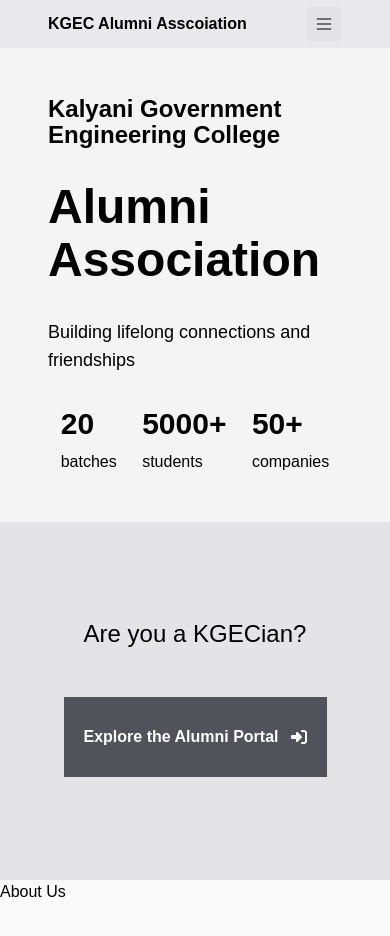
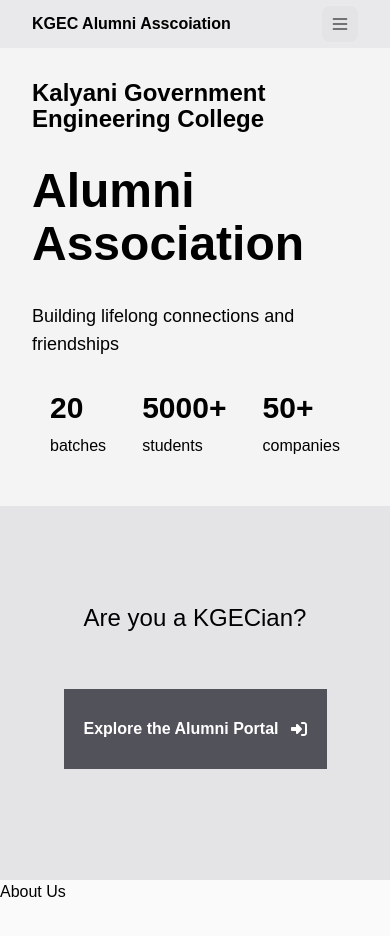
Before and after one commit to kgec-alumni-interaction-cell/website, a Next.js app: page / in a window 390 px wide. Shown: the top 936 px of the page. Built offline with nearby package versions, Linux system fonts and the light colour scheme; a web font is replaced by a local one.

Commit message:
fix: changed mobile padding

```diff
--- a/src/components/home/hero/index.tsx
+++ b/src/components/home/hero/index.tsx
@@ -20,7 +20,7 @@ export default function HomeHero() {
 
   return (
     <section className="h-[calc(100vh-12px)] bg-zinc-100 min-w-full flex flex-col">
-      <div className="min-w-full flex lg:flex-row flex-col p-12 lg:p-24 pb-0 lg:pb-0 h-full">
+      <div className="min-w-full flex lg:flex-row flex-col p-8 lg:p-24 pb-0 lg:pb-0 h-full">
         <div className="w-full lg:w-[60%] flex flex-col gap-8 justify-center h-full">
           <h3 className="text-[1.5rem] lg:text-[3rem] leading-[1.1] font-black">
             Kalyani Government Engineering College
--- a/src/components/navbar/index.tsx
+++ b/src/components/navbar/index.tsx
@@ -25,7 +25,7 @@ export default function Navbar() {
   const router = useRouter();
 
   return (
-    <nav className="h-12 px-12 lg:px-24 py-2 bg-zinc-300/50 backdrop-blur-sm flex justify-between items-center sticky top-0">
+    <nav className="h-12 px-8 lg:px-24 py-2 bg-zinc-300/50 backdrop-blur-sm flex justify-between items-center sticky top-0">
       <div className="flex items-center">
         <h2 className="font-bold">KGEC Alumni Asscoiation</h2>
       </div>
```
